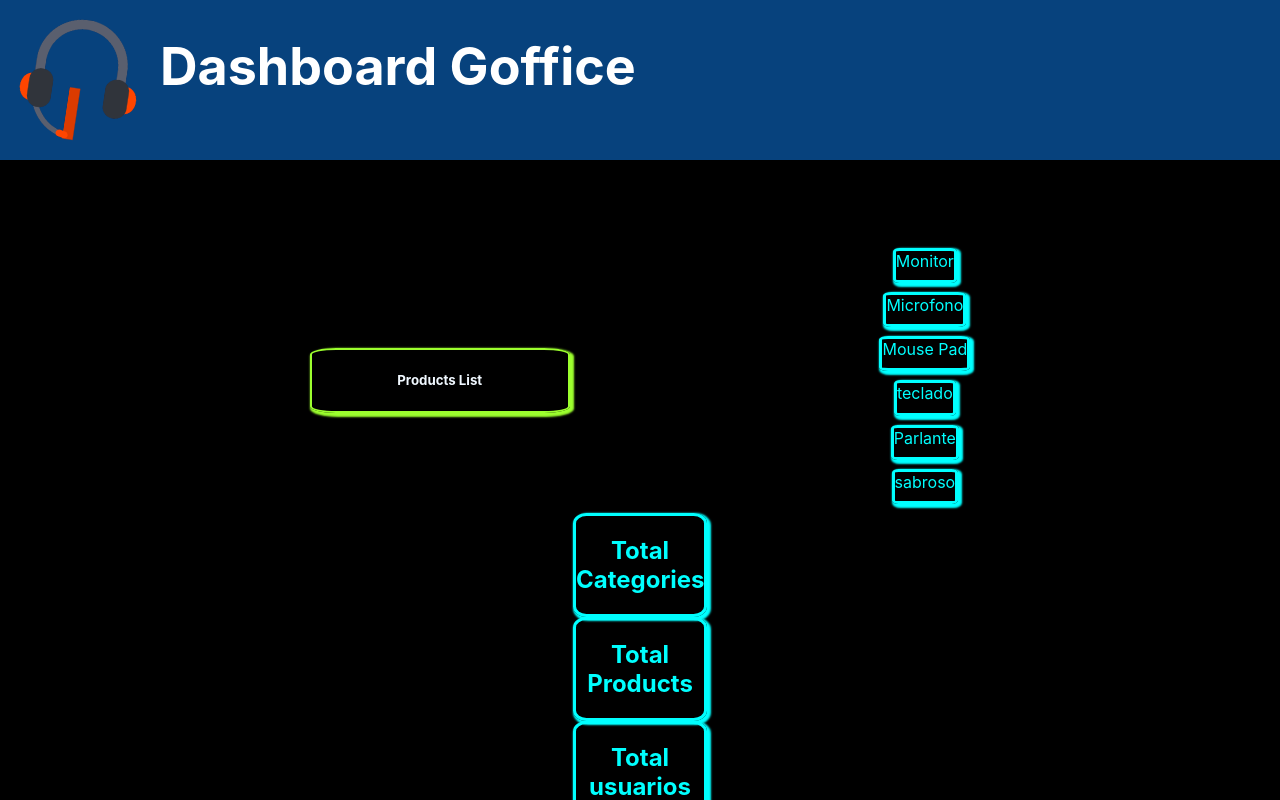
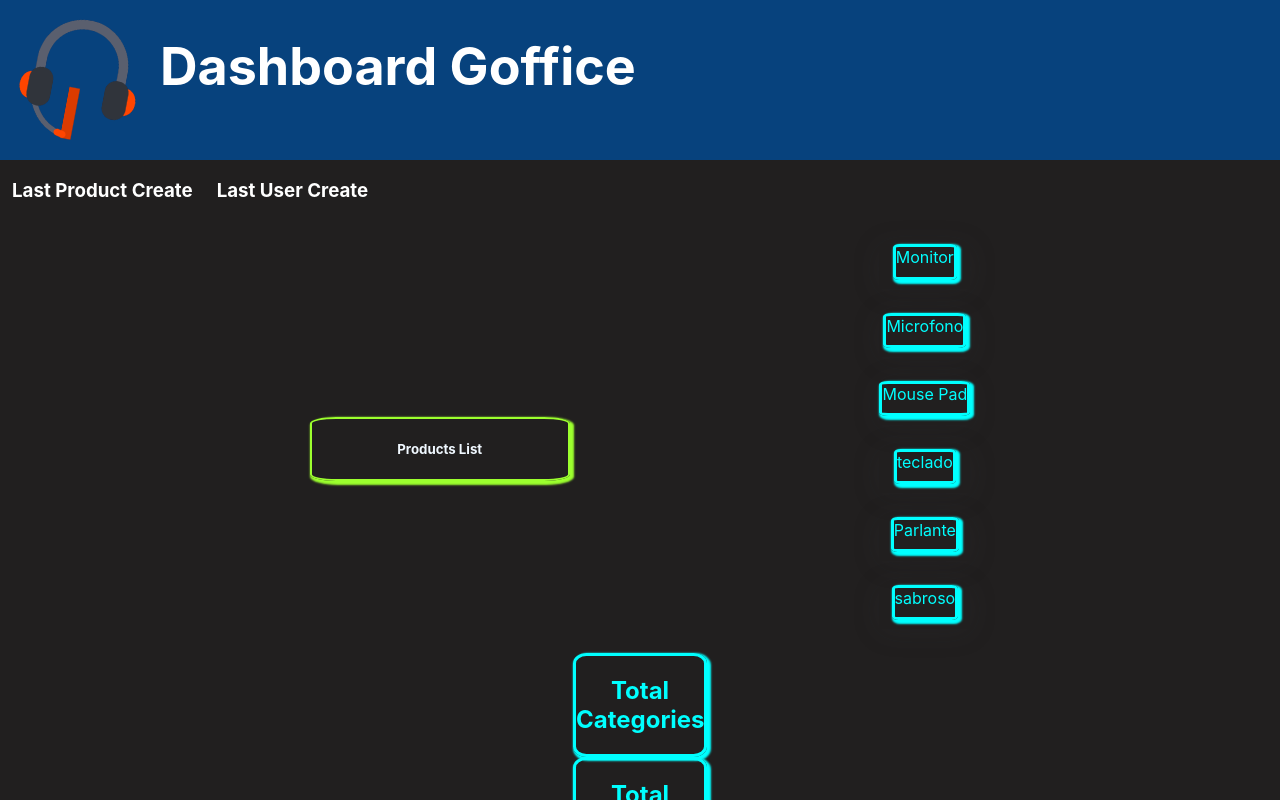
Before and after one commit to nachoetienotmoine/dashboard-goffice, a React (Create React App) app: page / in a window 1280 px wide. Shown: the top 800 px of the page. Built offline with nearby package versions, Linux system fonts and the light colour scheme.

Commit message:
cargo avance coponentes

```diff
--- a/src/assets/css/App.css
+++ b/src/assets/css/App.css
@@ -38,7 +38,7 @@
 }
 
 body{
-  background-color: black;
+  background-color: rgba(31, 29, 29, 0.907);
 
 
 }
@@ -105,3 +105,53 @@ body{
 
 
 }
+
+.lastCrated {
+  display: flex;
+  flex-direction: row;
+  justify-content: space-evenly;
+  align-items: initial ;
+  box-sizing: border-box;
+  position: relative;
+  padding-left: 0.75rem;
+  padding-right: 0.75rem;
+}
+
+.lastCrated-title-card {
+  color:white;
+}
+.div-row{
+  display: flex;
+  flex-wrap: wrap;
+  margin-right: -0.75rem;
+  margin-left: .0.75rem;
+  box-sizing: border-box;
+}
+.mb-4{
+  margin-bottom: 1.5rem!important;
+}
+.crd{
+  position: relative;
+  display: flex;
+  flex-direction: column;
+  min-width: 0;
+  word-wrap: break-word;
+  background-color: rgba(153, 192, 224, 0.195);
+  background-clip: border-box;
+  border: 1px solid #e3e6f0;
+  border-radius: 0.25 rem;
+}
+.shadow{
+  box-shadow: 0 .15rem 1.75rem 0 rgba(58,59,69,.15)!important;
+}
+.crd-header{
+  padding: 0.75rem 1.25rem;
+  margin-bottom: 0;
+  background-color: hsl(225, 71%, 78%);
+  border-bottom: 1px solid #e3e6f0;
+}
+.py-3 {
+  padding-bottom: 1rem!important;
+  padding-top: 1rem!important;
+
+}
--- a/src/components/App.js
+++ b/src/components/App.js
@@ -23,8 +23,11 @@ function App() {
 
       <body>
       <div>
-          <LastProductCreate />
-          <LastUserCreate />
+        <div className='div-row'>
+        <LastProductCreate />
+        <LastUserCreate />
+        </div>
+
           <ProdList />
           <TotalCategories />
           <TotalProducts />
--- a/src/components/LastProductCreate.js
+++ b/src/components/LastProductCreate.js
@@ -1,9 +1,24 @@
 import react from 'react';
+import logo from '../assets/images/Logo_GOffice.png';
 
 function LastProductCreate() {
   return (
-    <div >
-      <p> dfhfdh</p>
+    <div className="lastCrated mb-4">
+      <h3 className="lastCrated-title-card"> Last Product Create</h3>
+      {/* <div className="col-lg-6 mb-4">
+            <div className="card shadow mb-4">
+                <div className="card-header py-3">
+                    <h5 className="m-0 font-weight-bold text-gray-800">Last movie in Data Base</h5>
+                </div>
+                <div className="card-body">
+                    <div className="text-center">
+                        <img className="img-fluid px-3 px-sm-4 mt-3 mb-4" style={{width: 40 +'rem'}} src={logo} alt=" Star Wars - Mandalorian "/>
+                    </div>
+                    <p>Lorem ipsum dolor sit amet consectetur adipisicing elit. Dolores, consequatur explicabo officia inventore libero veritatis iure voluptate reiciendis a magnam, vitae, aperiam voluptatum non corporis quae dolorem culpa citationem ratione aperiam voluptatum non corporis ratione aperiam voluptatum quae dolorem culpa ratione aperiam voluptatum?</p>
+                    <a className="btn btn-danger" target="_blank" rel="nofollow" href="/">View movie detail</a>
+                </div>
+            </div>
+        </div> */}
     </div>
   );
 }
--- a/src/components/LastUserCreate.js
+++ b/src/components/LastUserCreate.js
@@ -2,8 +2,8 @@ import react from 'react';
 
 function LastUserCreate() {
   return (
-    <div >
-      <p> hdfhdf</p>
+    <div className="lastCrated">
+      <h3 className="lastCrated-title-card"> Last User Create</h3>
     </div>
   );
 }
```
